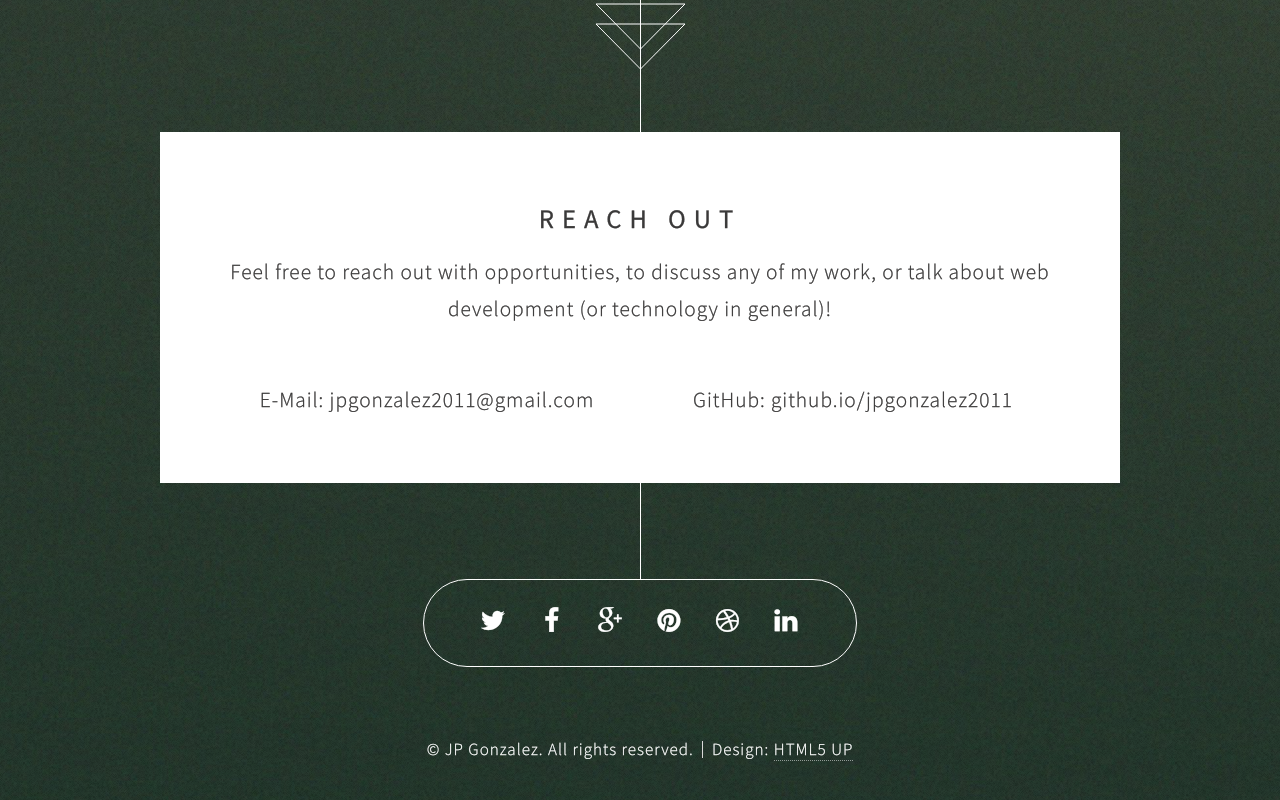
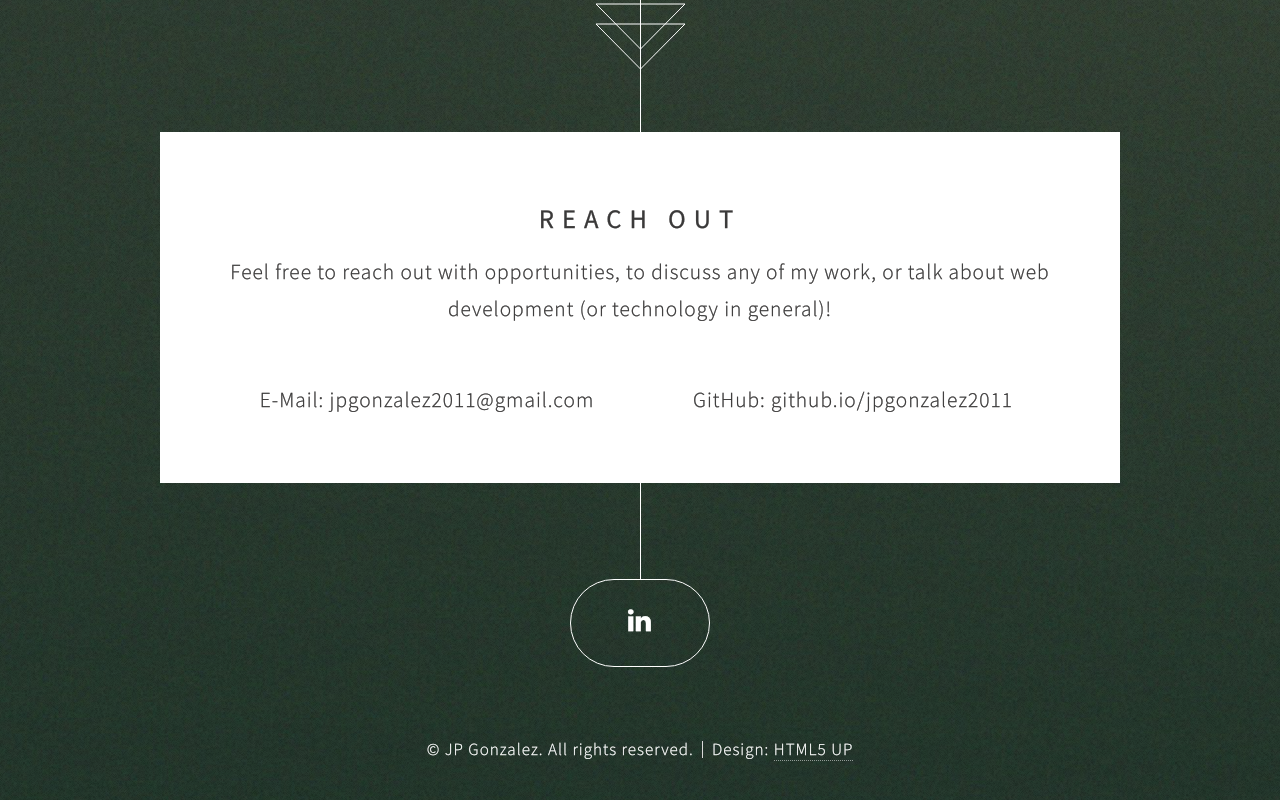
Before and after one commit to jpgonzalez2011/jpgonzalez2011.github.io, a plain HTML site: page index.html in a window 1280 px wide. Shown: the part 4266-5066 px from the top of the page. Drawn offline with Linux system fonts and the light colour scheme.

Commit message:
Edit footer icons.

```diff
--- a/index.html
+++ b/index.html
@@ -278,12 +278,7 @@
 
 		<section id="footer">
 			<ul class="icons">
-				<li><a href="#" class="icon fa-twitter"><span class="label">Twitter</span></a></li>
-				<li><a href="#" class="icon fa-facebook"><span class="label">Facebook</span></a></li>
-				<li><a href="#" class="icon fa-google-plus"><span class="label">Google+</span></a></li>
-				<li><a href="#" class="icon fa-pinterest"><span class="label">Pinterest</span></a></li>
-				<li><a href="#" class="icon fa-dribbble"><span class="label">Dribbble</span></a></li>
-				<li><a href="#" class="icon fa-linkedin"><span class="label">LinkedIn</span></a></li>
+				<li><a href="https://www.linkedin.com/in/johnpaulgonzalez" class="icon fa-linkedin"><span class="label">LinkedIn</span></a></li>
 			</ul>
 			<div class="copyright">
 				<ul class="menu">
```
